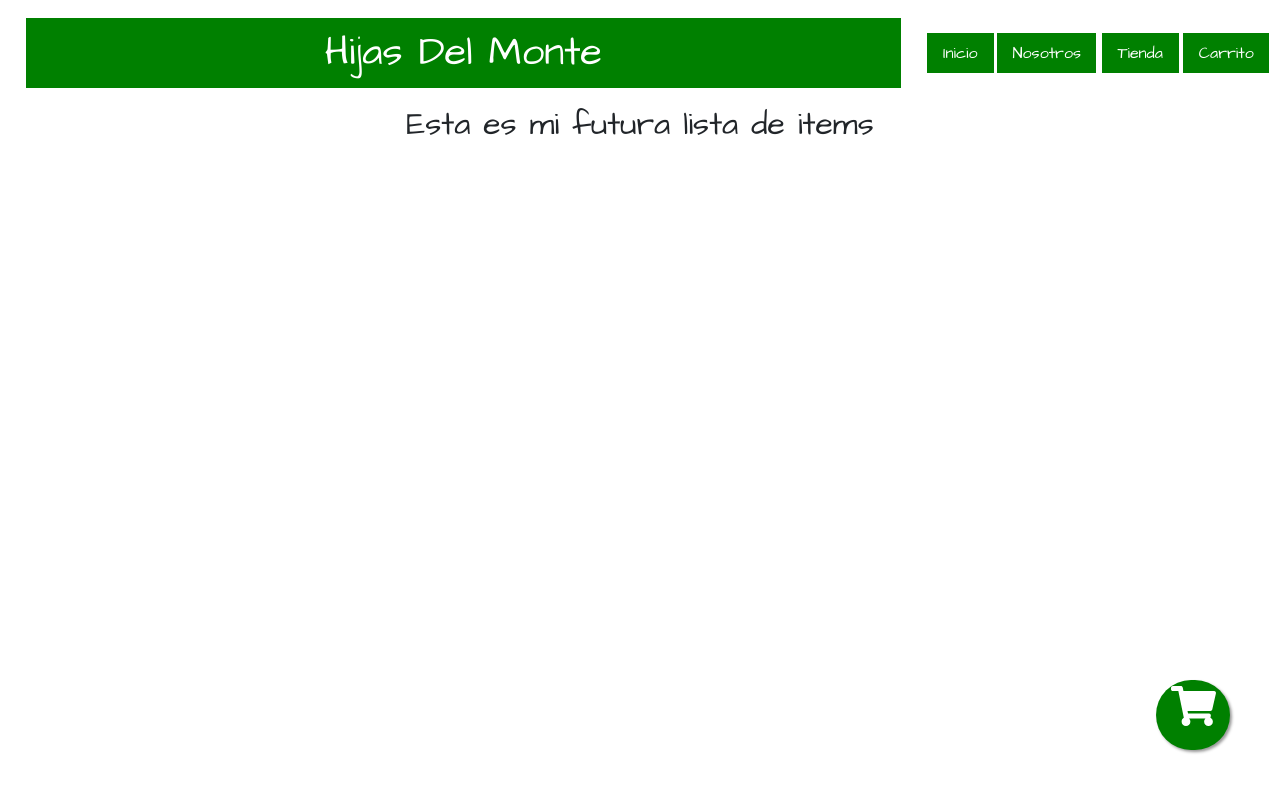
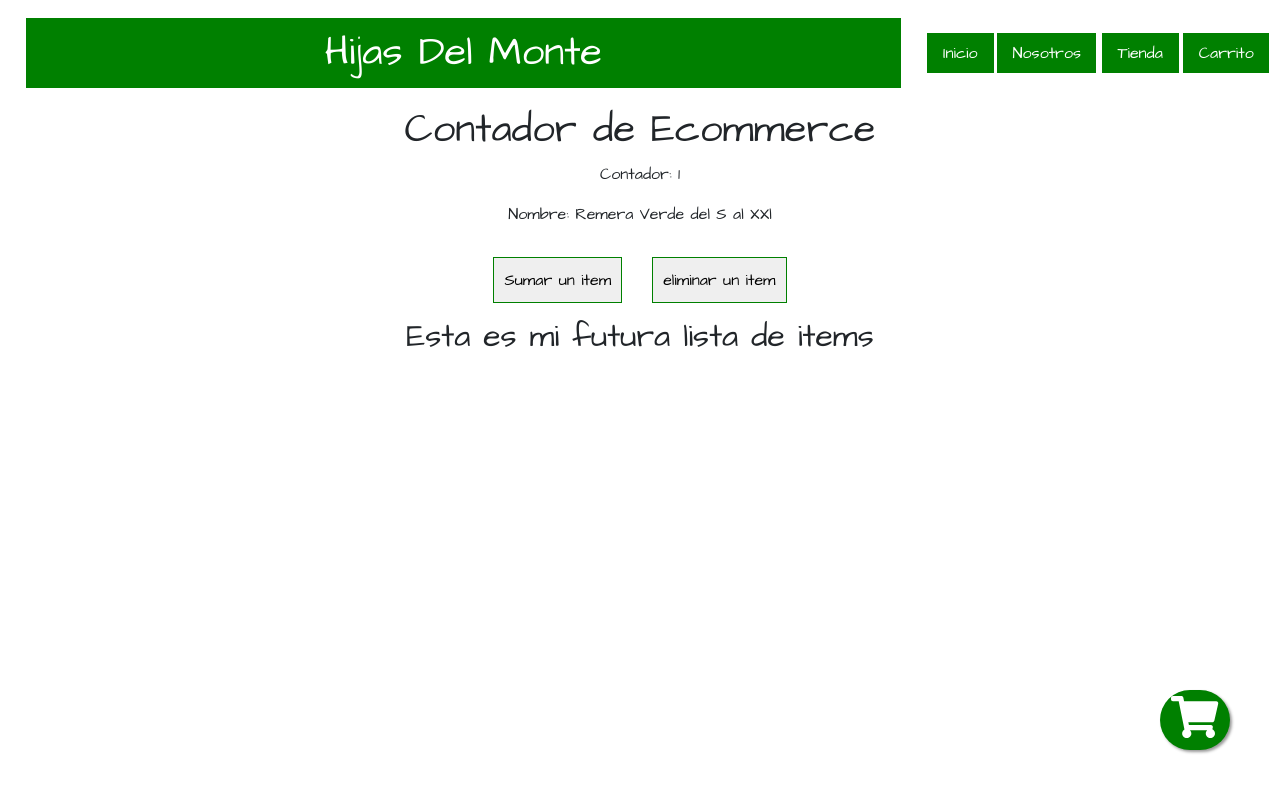
Before and after one commit to Paula-Elias/proyecto-react, a React (Create React App) app: page / in a window 1280 px wide. Shown: the top 800 px of the page. Built offline with nearby package versions, Linux system fonts and the light colour scheme.

Commit message:
cuarto desafio

```diff
--- a/src/component/CartWidget.css
+++ b/src/component/CartWidget.css
@@ -1,14 +1,14 @@
 .cart {
     position: fixed;
-    width: 74px;
-    height: 70px;
+    width: 70px;
+    height: 60px;
     bottom: 50px;
     right: 50px;
     background-color: #008000;
     color: #FFF;
     border-radius: 50px;
-    text-align: center;
-    font-size: 40px;
+    text-align: center ;
+    font-size: 42px;
     box-shadow: 2px 2px 3px #999;
     z-index: 100
 }
--- /dev/null
+++ b/src/component/ItemCount.css
@@ -0,0 +1,10 @@
+.contador {
+    min-height: 15vh;
+    height: 60%;
+}
+
+input {
+    margin: 15px !important;
+    padding: 10px;
+    border: solid 1px #008000;
+}
--- /dev/null
+++ b/src/component/ItemCount.js
@@ -0,0 +1,45 @@
+import React, { useState } from "react";
+import './ItemCount.css';
+
+
+function Contador() {
+
+    const nombre = "Remera Verde del S al XXl";
+    const [count, setCount] = useState(1);
+
+        function ItemCount() {
+          setCount(count + 1);
+        }
+
+        function eliminar() {
+          setCount(count - 1);
+        }
+
+        if (count < 0) {
+          ItemCount();
+        } else if(count > 5) {
+          eliminar();
+        }
+
+        return (
+          <div>
+            <h1> Contador de Ecommerce</h1>
+            <p>Contador: {count}</p>
+            <p>Nombre: {nombre} </p>
+            <input
+              onClick={() => ItemCount()}
+              type="button"
+              value="Sumar un item"
+            />
+            <input
+              onClick={() => eliminar()}
+              type="button"
+              value="eliminar un item"
+            />
+          </div>
+        );
+      }
+
+
+
+export default Contador;
--- a/src/component/ItemlistContainer.js
+++ b/src/component/ItemlistContainer.js
@@ -1,4 +1,6 @@
 import React from 'react';
+import Contador from './ItemCount';
+import './ItemCount.css';
 
 class ItemListContainer extends React.Component {
 
@@ -12,10 +14,14 @@ class ItemListContainer extends React.Component {
 
        return(
         <div className="container">
+            <Contador className="contador" />
             <h2>{titulo}</h2>
         </div>
         )
-    }
+    };
+
+
+
 }
 
 export default ItemListContainer;
```
Also changed, not shown: 1 other file (tests, documents, lock files or other folders).
